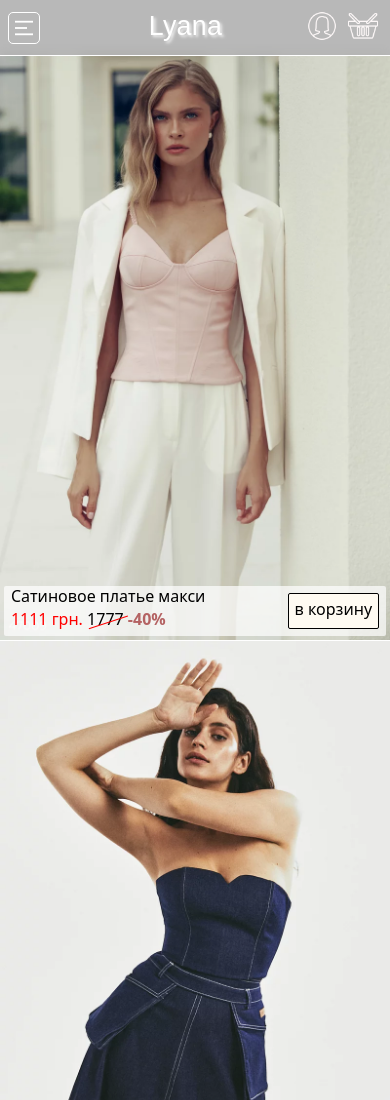
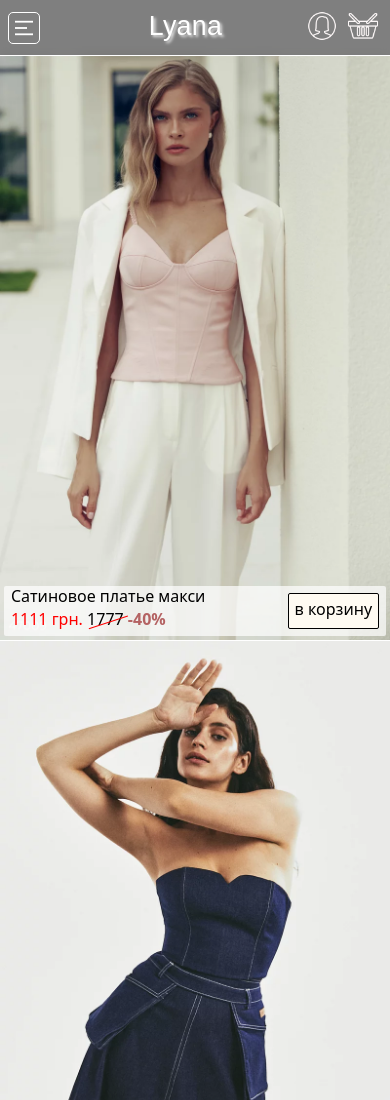
Before and after one commit to pavlovHakov/portfolio-shop-ljna, a plain HTML site: page index.html in a window 390 px wide. Shown: the top 1100 px of the page. Drawn offline with nearby package versions, Linux system fonts and the light colour scheme; a web font is replaced by a local one.

Commit message:
bg geader

```diff
--- a/style/index.css
+++ b/style/index.css
@@ -571,7 +571,7 @@ a.card-menu.active-card:hover {
 @media screen and (max-width: 445px) {
   .header {
     height: 56px;
-    background: rgba(0, 0, 0, 0.28);
+    background: rgba(0, 0, 0, 0.5);
     border-bottom: 1px solid #fff;
     backdrop-filter: blur(5px);
     /* -webkit-box-shadow: 0px 1px 7px -1px rgba(105, 105, 105, 1); */
```
